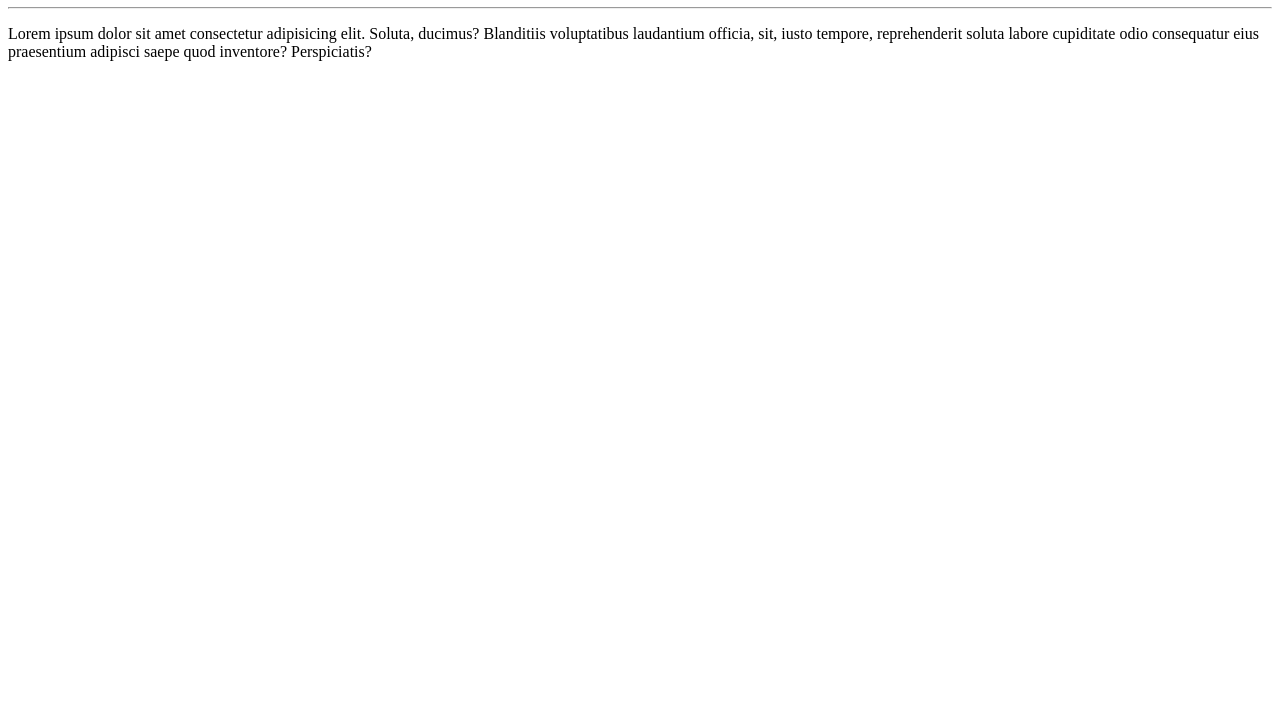
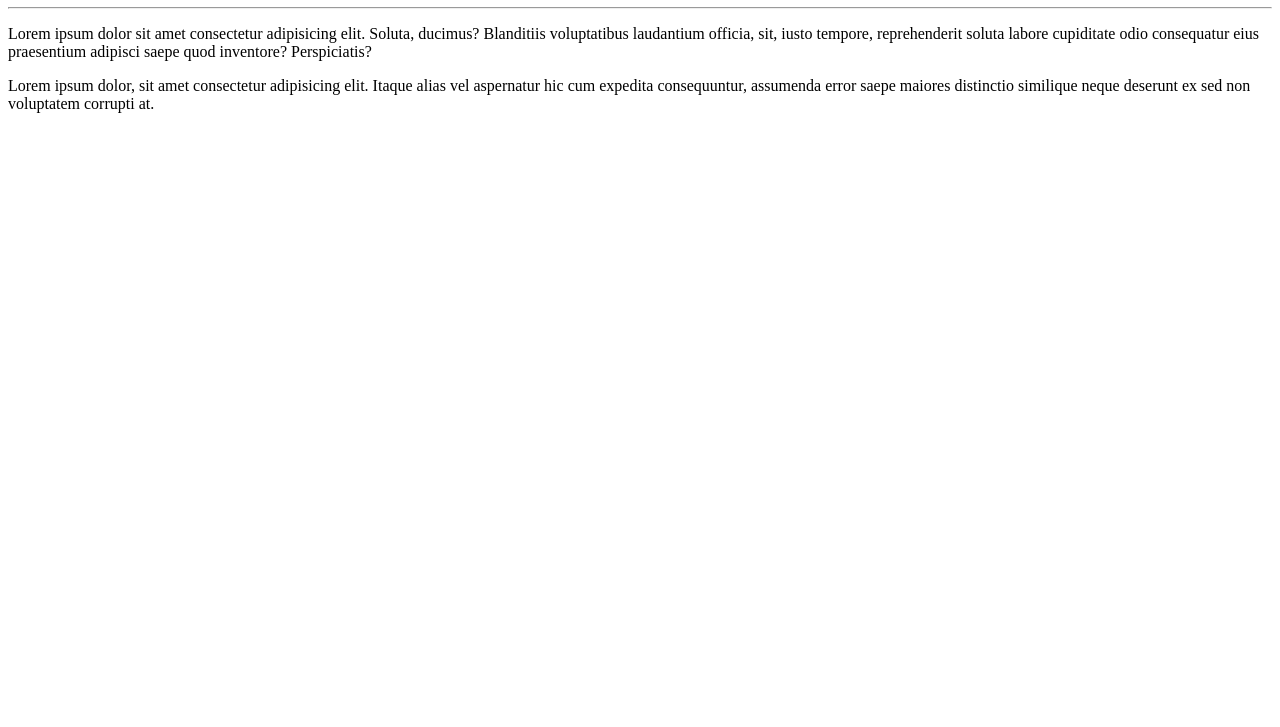
Before and after one commit to maxsanttos/Ola_Mundo, a plain HTML site: page Site_exemplo/index.html in a window 1280 px wide. Shown: the part 73-800 px from the top of the page. Drawn offline with Linux system fonts and the light colour scheme.

Commit message:
adcionei um paragrafo

```diff
--- a/Site_exemplo/index.html
+++ b/Site_exemplo/index.html
@@ -9,6 +9,6 @@
 <body>
     <h1>olá, Mundo!</h1>
     <hr>
-    <p>Lorem ipsum dolor sit amet consectetur adipisicing elit. Soluta, ducimus? Blanditiis voluptatibus laudantium officia, sit, iusto tempore, reprehenderit soluta labore cupiditate odio consequatur eius praesentium adipisci saepe quod inventore? Perspiciatis?</p>
+    <p>Lorem ipsum dolor sit amet consectetur adipisicing elit. Soluta, ducimus? Blanditiis voluptatibus laudantium officia, sit, iusto tempore, reprehenderit soluta labore cupiditate odio consequatur eius praesentium adipisci saepe quod inventore? Perspiciatis?</p><p>Lorem ipsum dolor, sit amet consectetur adipisicing elit. Itaque alias vel aspernatur hic cum expedita consequuntur, assumenda error saepe maiores distinctio similique neque deserunt ex sed non voluptatem corrupti at.</p>
 </body>
 </html>
```
